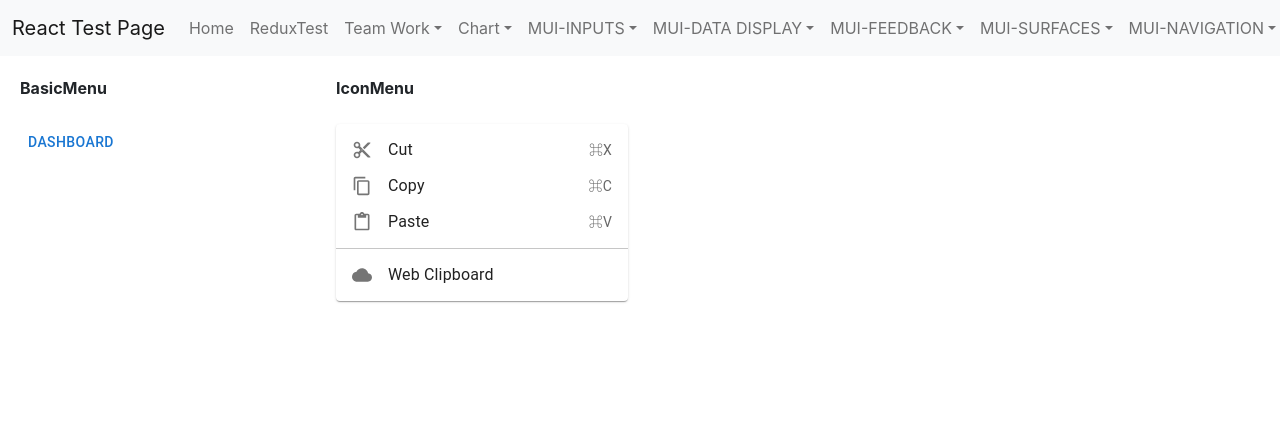
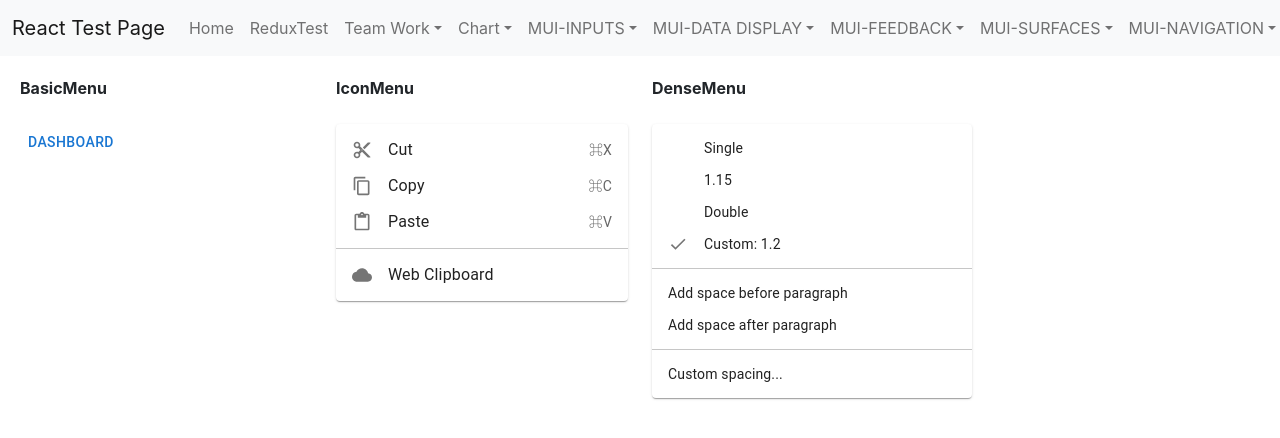
Before and after one commit to jinseok1306/React-Test, a React (Create React App) app in the folder ReactProject/client_app/: page /MUI/MenuPage in a window 1280 px wide. Shown: the top 438 px of the page. Built offline with nearby package versions, Linux system fonts and the light colour scheme.

Commit message:
MUI DenseMenu 테스트 완료

```diff
--- /dev/null
+++ b/ReactProject/client_app/src/components/Menu/DenseMenu.tsx
@@ -0,0 +1,43 @@
+import * as React from 'react';
+import Paper from '@mui/material/Paper';
+import Divider from '@mui/material/Divider';
+import MenuList from '@mui/material/MenuList';
+import MenuItem from '@mui/material/MenuItem';
+import ListItemIcon from '@mui/material/ListItemIcon';
+import ListItemText from '@mui/material/ListItemText';
+import Check from '@mui/icons-material/Check';
+
+export default function DenseMenu() {
+  return (
+    <Paper sx={{ width: 320 }}>
+      <MenuList dense>
+        <MenuItem>
+          <ListItemText inset>Single</ListItemText>
+        </MenuItem>
+        <MenuItem>
+          <ListItemText inset>1.15</ListItemText>
+        </MenuItem>
+        <MenuItem>
+          <ListItemText inset>Double</ListItemText>
+        </MenuItem>
+        <MenuItem>
+          <ListItemIcon>
+            <Check />
+          </ListItemIcon>
+          Custom: 1.2
+        </MenuItem>
+        <Divider />
+        <MenuItem>
+          <ListItemText>Add space before paragraph</ListItemText>
+        </MenuItem>
+        <MenuItem>
+          <ListItemText>Add space after paragraph</ListItemText>
+        </MenuItem>
+        <Divider />
+        <MenuItem>
+          <ListItemText>Custom spacing...</ListItemText>
+        </MenuItem>
+      </MenuList>
+    </Paper>
+  );
+}
--- a/ReactProject/client_app/src/pages/MUI/MenuPage.tsx
+++ b/ReactProject/client_app/src/pages/MUI/MenuPage.tsx
@@ -3,6 +3,7 @@ import Menu from '../../components/Menu';
 import Grid from '@mui/material/Grid';
 import BasicMenu from '../../components/Menu/BasicMenu';
 import IconMenu from '../../components/Menu/IconMenu';
+import DenseMenu from '../../components/Menu/DenseMenu';
 
 const MenuPage = () => {
     return (
@@ -18,6 +19,10 @@ const MenuPage = () => {
                         <b>IconMenu</b><div>&nbsp;</div>
                         <IconMenu />
                     </Grid>
+                    <Grid item xs={3}>
+                        <b>DenseMenu</b><div>&nbsp;</div>
+                        <DenseMenu />
+                    </Grid>
                 </Grid>
             </div>
         </div>
```
Also changed, not shown: 1 other file (tests, documents, lock files or other folders).
